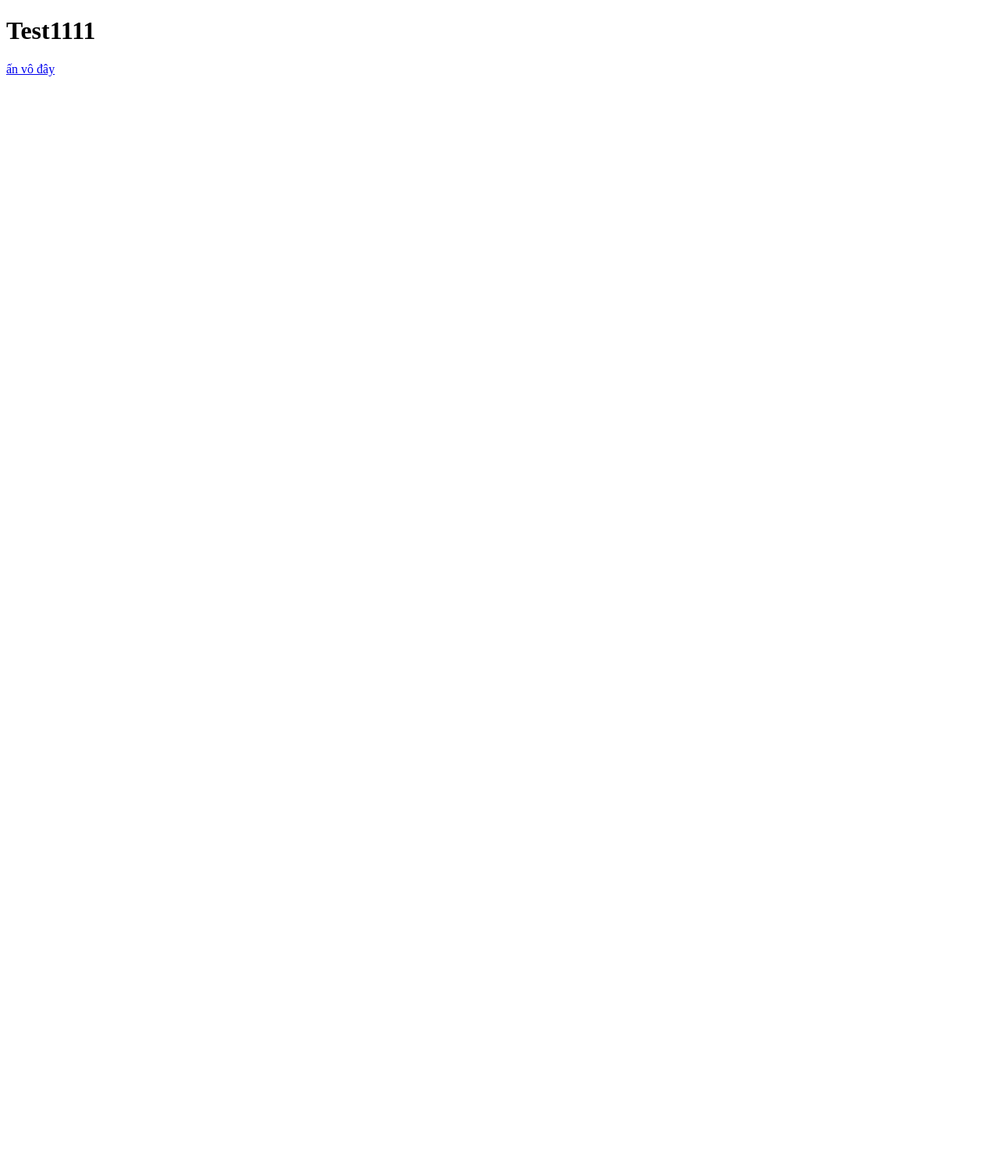
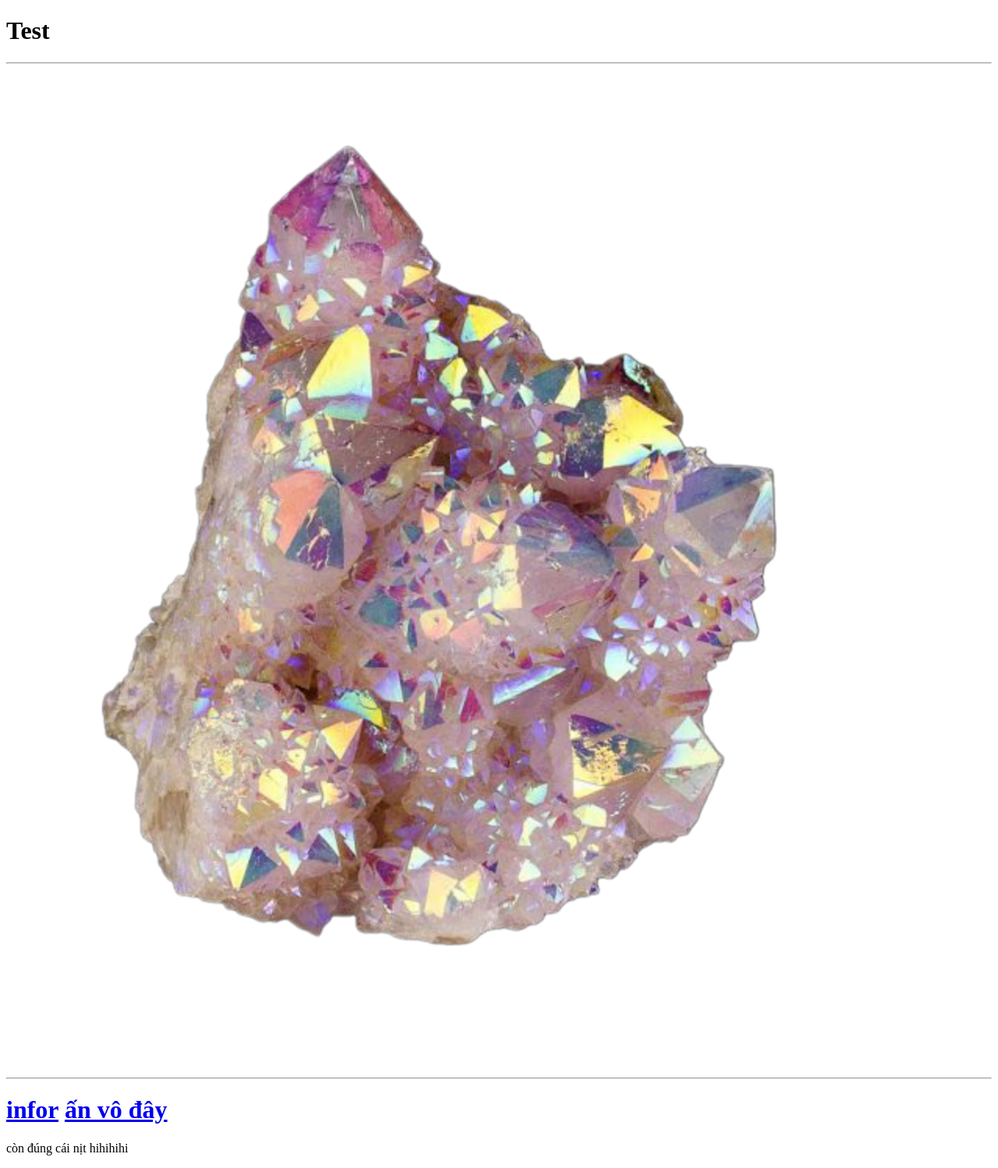
Before and after one commit to namder03/tratienchobo, a plain HTML site: page adu.html in a window 1280 px wide. Shown: the whole page at 78% size. Before the commit the page ends 800 px from the top, so only its background shows below. Drawn offline with Linux system fonts and the light colour scheme.

Commit message:
Update adu.html

```diff
--- a/adu.html
+++ b/adu.html
@@ -1,12 +1,19 @@
 <!DOCTYPE html>
-<html lang="en">
+<html lang="vi">
   <head>
-    <meta charset="UTF-8" />
+    <meta charset="UNICODE" />
     <meta name="viewport" content="width=device-width, initial-scale=1.0" />
-    <title>...</title>
+    <title>Tên gì cũng được</title>
   </head>
   <body>
-    <h1>Test1111</h1>
-    <a href="https://www.google.com">ấn vô đây</a>
+    <h1>Test</h1>
+    <hr/>
+    <img src="Remove-bg.ai_1736784127912.png" alt="" />
+    <hr/>
+    <h1>
+      <a href="adu.html">infor</a>
+      <a href="https://www.google.com">ấn vô đây</a>
+    </h1>
+    <p>còn đúng cái nịt hihihihi</p>
   </body>
 </html>
```
